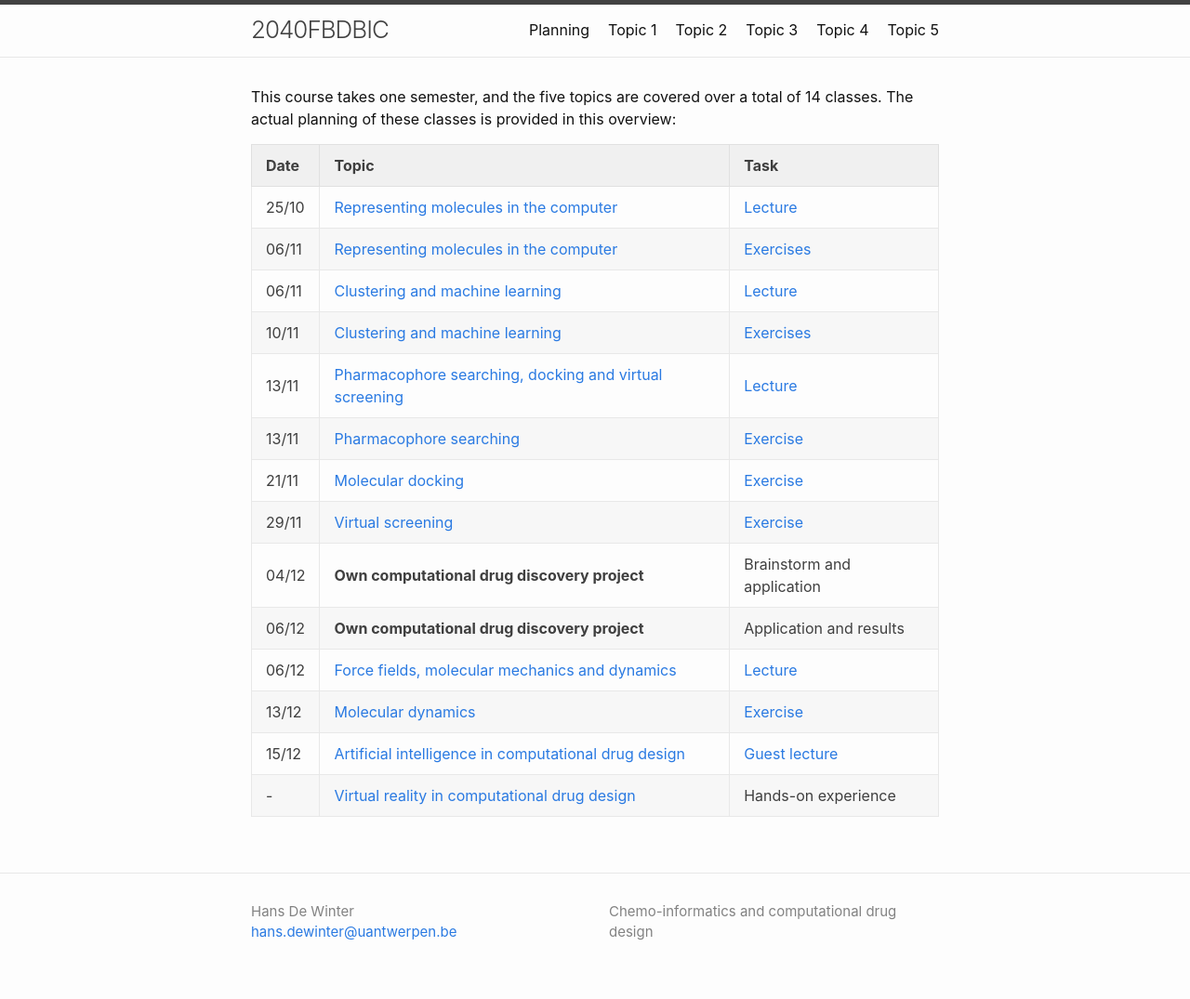
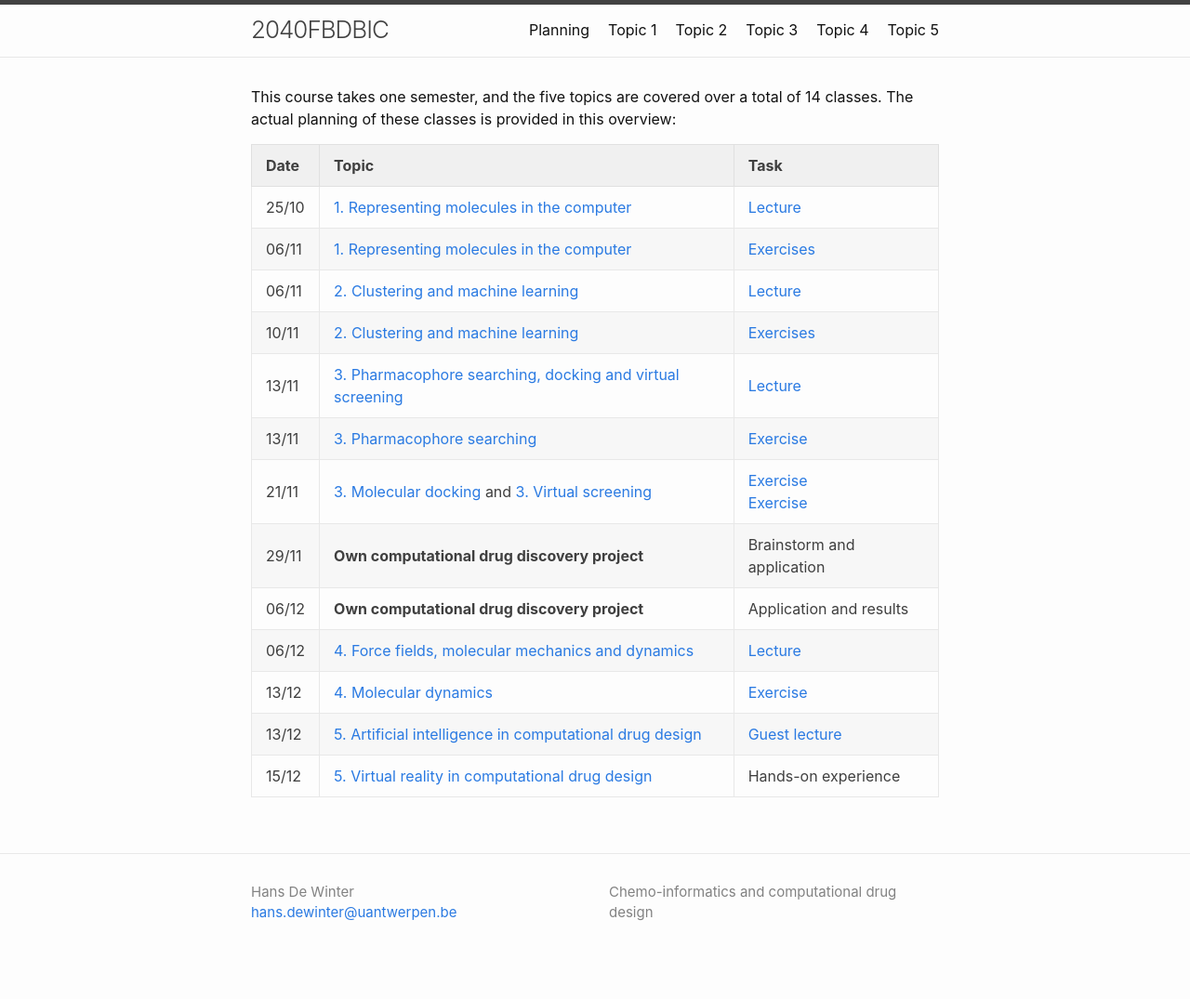
Before and after one commit to UAMCAntwerpen/2040FBDBIC, a Jekyll site: the page built from Planning.md, in a window 1280 px wide. Shown: the whole page at 93% size. Built offline with Jekyll 4.4.1, drawn with Linux system fonts in a browser that asks for light colours; after the commit the page ends 1054 px from its top, so only the background shows below that.

Commit message:
Updated planning

```diff
--- a/Planning.md
+++ b/Planning.md
@@ -7,17 +7,16 @@
 
 | Date | Topic | Task |
 |:-----+:------|------|
-| 25/10 | [Representing molecules in the computer](Topic_01.md) | <a href="Topic_01/Slides_01.pdf" download>Lecture</a> |
-| 06/11 | [Representing molecules in the computer](Topic_01.md) | <a href="https://githubtocolab.com/UAMCAntwerpen/2040FBDBIC/blob/master/Topic_01/Chemical_informatics_with_RDKit.ipynb" target="_blank">Exercises</a> |
-| 06/11 | [Clustering and machine learning](Topic_02.md) | <a href="Topic_02/Slides_02.pdf" download>Lecture</a> |
-| 10/11 | [Clustering and machine learning](Topic_02.md) | <a href="https://githubtocolab.com/UAMCAntwerpen/2040FBDBIC/blob/master/Topic_02/Clustering_and_machine_learning.ipynb" target="_blank">Exercises</a> |
-| 13/11 | [Pharmacophore searching, docking and virtual screening](Topic_03.md) | <a href="Topic_03/Slides_03.pdf" download>Lecture</a> |
-| 13/11 | [Pharmacophore searching](Topic_03.md) | <a href="Topic_03/Pharmacophore_Searching.pdf" download>Exercise</a> |
-| 21/11 | [Molecular docking](Topic_03.md) | <a href="Topic_03/gb-docking-ls.pdf" download>Exercise</a> |
-| 29/11 | [Virtual screening](Topic_03.md) | <a href="Topic_03/bs-sbvs-ls.pdf" download>Exercise</a> |
-| 04/12 | **Own computational drug discovery project** | Brainstorm and application |
+| 25/10 | [1. Representing molecules in the computer](Topic_01.md) | <a href="Topic_01/Slides_01.pdf" download>Lecture</a> |
+| 06/11 | [1. Representing molecules in the computer](Topic_01.md) | <a href="https://githubtocolab.com/UAMCAntwerpen/2040FBDBIC/blob/master/Topic_01/Chemical_informatics_with_RDKit.ipynb" target="_blank">Exercises</a> |
+| 06/11 | [2. Clustering and machine learning](Topic_02.md) | <a href="Topic_02/Slides_02.pdf" download>Lecture</a> |
+| 10/11 | [2. Clustering and machine learning](Topic_02.md) | <a href="https://githubtocolab.com/UAMCAntwerpen/2040FBDBIC/blob/master/Topic_02/Clustering_and_machine_learning.ipynb" target="_blank">Exercises</a> |
+| 13/11 | [3. Pharmacophore searching, docking and virtual screening](Topic_03.md) | <a href="Topic_03/Slides_03.pdf" download>Lecture</a> |
+| 13/11 | [3. Pharmacophore searching](Topic_03.md) | <a href="Topic_03/Pharmacophore_Searching.pdf" download>Exercise</a> |
+| 21/11 | [3. Molecular docking](Topic_03.md) and [3. Virtual screening](Topic_03.md) | <a href="Topic_03/gb-docking-ls.pdf" download>Exercise</a> <br> <a href="Topic_03/bs-sbvs-ls.pdf" download>Exercise</a> |
+| 29/11 | **Own computational drug discovery project** | Brainstorm and application |
 | 06/12 | **Own computational drug discovery project** | Application and results |
-| 06/12 | [Force fields, molecular mechanics and dynamics](Topic_04.md) | <a href="Topic_04/Slides_04.pdf" download>Lecture</a> |
-| 13/12 | [Molecular dynamics](Topic_04.md)| <a href="https://githubtocolab.com/UAMCAntwerpen/2040FBDBIC/blob/master/Topic_04/Protein_ligand_MD.ipynb" target="_blank">Exercise</a> |
-| 15/12 | [Artificial intelligence in computational drug design](Topic_05.md) | <a href="Topic_05/AI_in_drug_discovery.pdf" download>Guest lecture</a> |
-| - | [Virtual reality in computational drug design](Topic_05.md) | Hands-on experience |
+| 06/12 | [4. Force fields, molecular mechanics and dynamics](Topic_04.md) | <a href="Topic_04/Slides_04.pdf" download>Lecture</a> |
+| 13/12 | [4. Molecular dynamics](Topic_04.md)| <a href="https://githubtocolab.com/UAMCAntwerpen/2040FBDBIC/blob/master/Topic_04/Protein_ligand_MD.ipynb" target="_blank">Exercise</a> |
+| 13/12 | [5. Artificial intelligence in computational drug design](Topic_05.md) | <a href="Topic_05/AI_in_drug_discovery.pdf" download>Guest lecture</a> |
+| 15/12 | [5. Virtual reality in computational drug design](Topic_05.md) | Hands-on experience |
```
